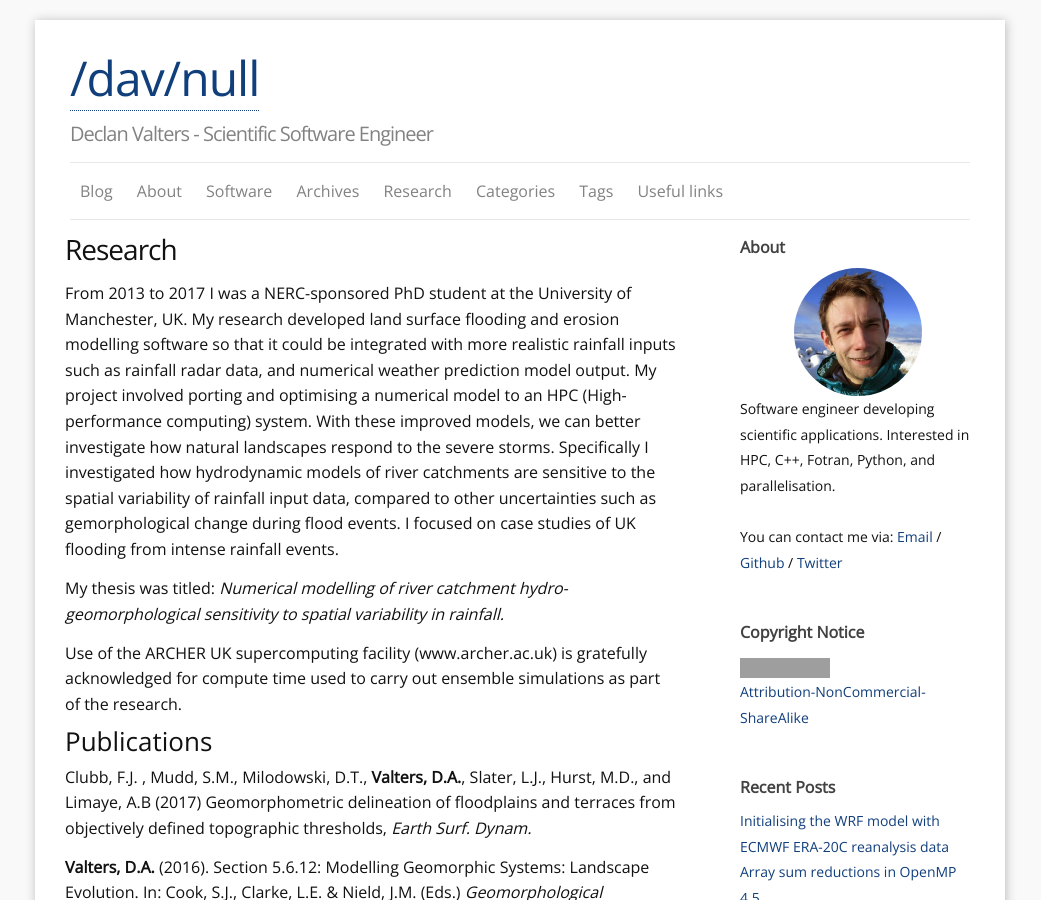
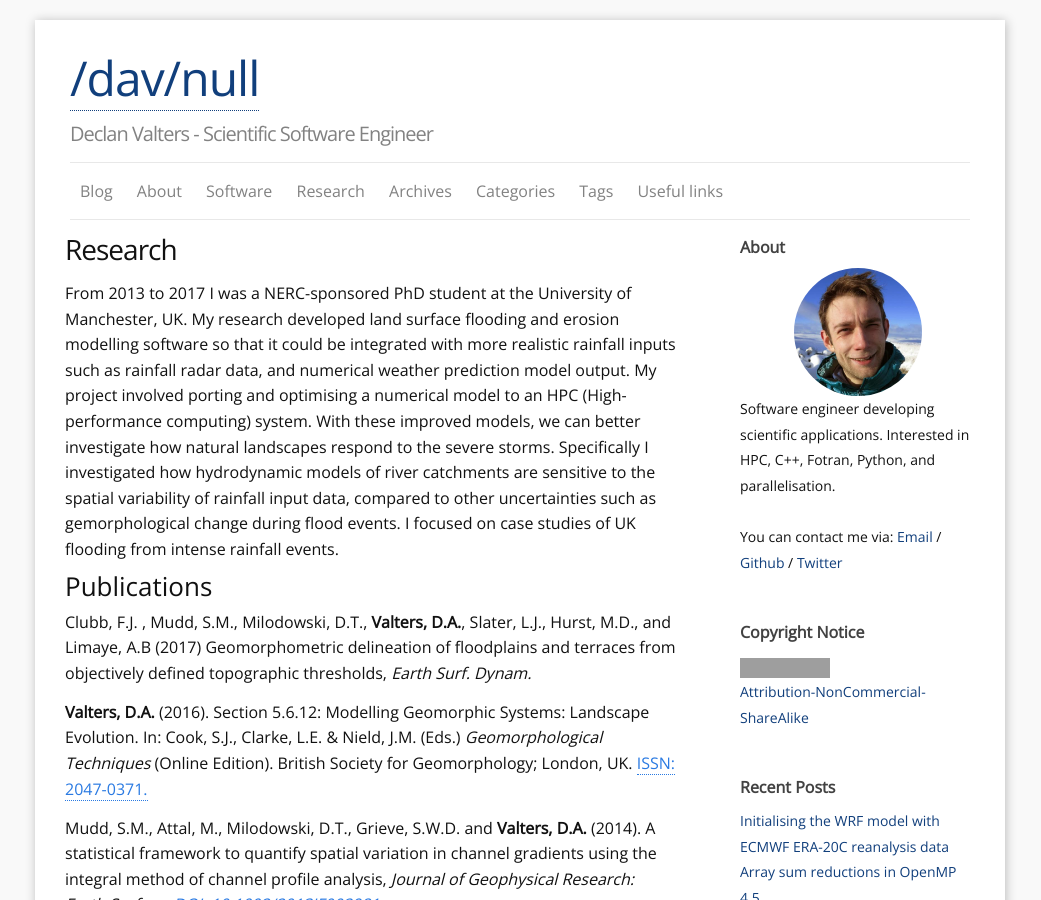
Before and after one commit to dvalters/dvalters.github.io, a Jekyll site: the page built from c1_research.md, in a window 1280 px wide and 900 px high. Shown: the whole window, without its empty margins (120-1161 px from the left). Built offline with Jekyll 4.4.1, drawn with Linux system fonts in a browser that asks for light colours; our own code applies the rules of GitHub Pages for plain Markdown files; grey boxes are pictures that could not be loaded.

Commit message:
Update and rename c_research.md to c1_research.md

```diff
--- a/c_research.md
+++ b/c1_research.md
@@ -3,10 +3,6 @@ title: Research
 ---
 
 From 2013 to 2017 I was a NERC-sponsored PhD student at the University of Manchester, UK. My research developed land surface flooding and erosion modelling software so that it could be integrated with more realistic rainfall inputs such as rainfall radar data, and numerical weather prediction model output. My project involved porting and optimising a numerical model to an HPC (High-performance computing) system. With these improved models, we can better investigate how natural landscapes respond to the severe storms. Specifically I investigated how hydrodynamic models of river catchments are sensitive to the spatial variability of rainfall input data, compared to other uncertainties such as gemorphological change during flood events. I focused on case studies of UK flooding from intense rainfall events.
-
-My thesis was titled: _Numerical modelling of river catchment hydro-geomorphological sensitivity to spatial variability in rainfall._
-
-Use of the ARCHER UK supercomputing facility (www.archer.ac.uk) is gratefully acknowledged for compute time used to carry out ensemble simulations as part of the research.
 
 # Publications
 
```
